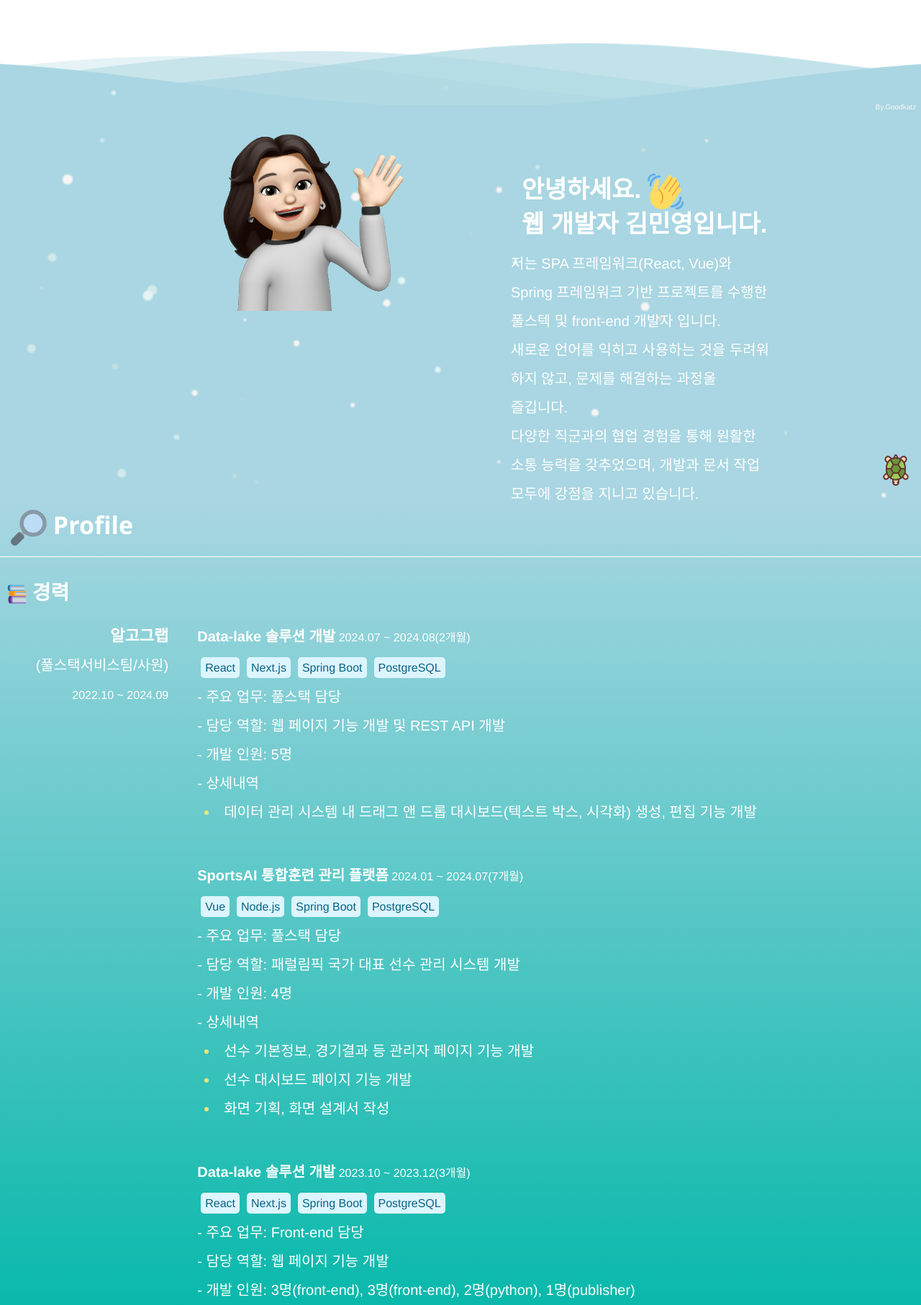
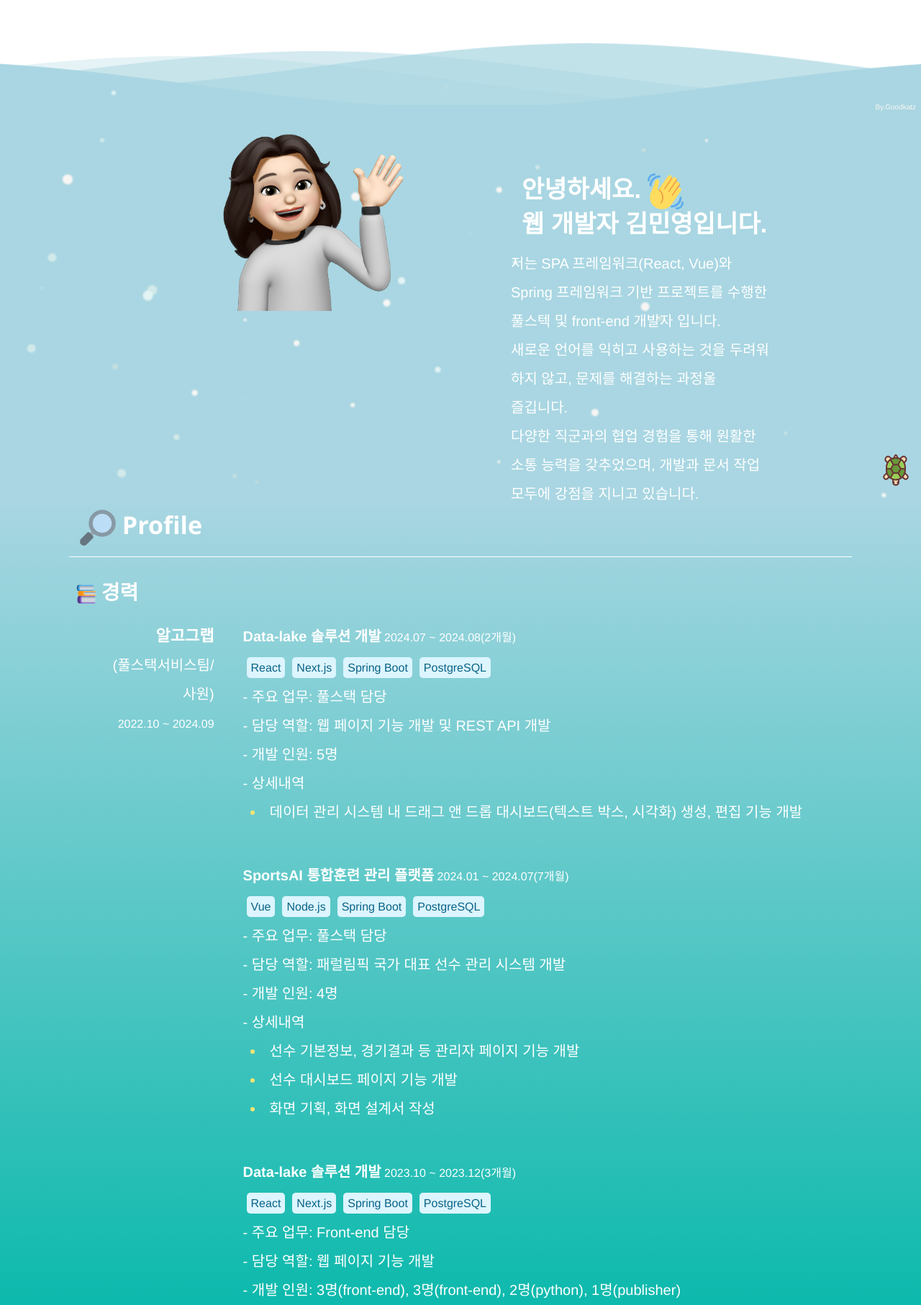
Before and after one commit to myk0907/vue-board, a Vue app: page / in a window 1280 px wide. Shown: the part 107-1920 px from the top of the page at 72% size. Built offline with nearby package versions, Linux system fonts and the light colour scheme.

Commit message:
경력 div 너비 변경

```diff
--- a/src/assets/common.css
+++ b/src/assets/common.css
@@ -34,7 +34,7 @@ html, body{
 .custom-body {
     /* 너비를 1280px로 고정 */
     /* width: 1280px;  */
-    width: 100vw;
+    width: 85vw;
     margin: 0 auto; /* 가운데 정렬을 위한 마진 설정 */
 }
 
```
